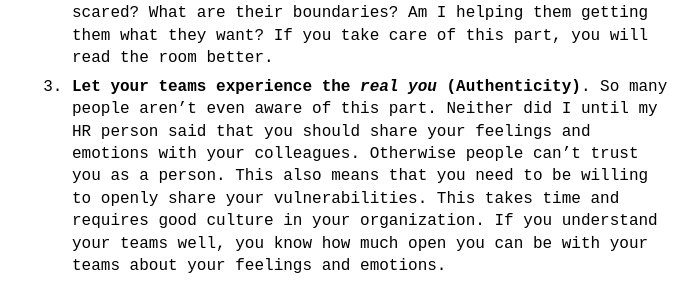
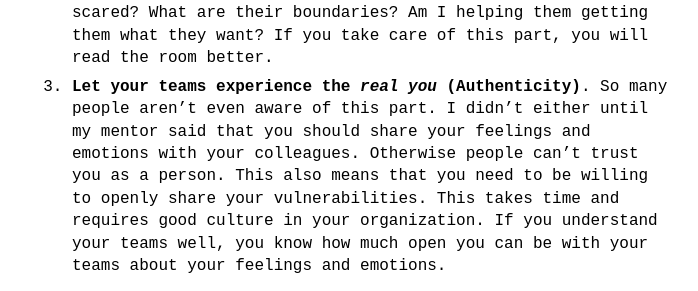
Before and after one commit to SuperShinyEyes/supershinyeyes.github.io, a Jekyll site: the page built from index.md, in a window 1280 px wide and 900 px high, scrolled down 1034 px. Shown: the part 182-473 px from the top of the window, without its empty margins (288-986 px from the left). Built offline with Jekyll 4.4.1, drawn with Linux system fonts in a browser that asks for light colours.

```diff
--- a/index.md
+++ b/index.md
@@ -35,7 +35,7 @@ Before you can execute anything—at work or with friends—you need to trust. H
 
 1. **Be competent (Logic)**. Everyone trusts people who get things done. There are three elements of competency: _technical_ knowledge, _operational/practical_ knowledge, and _political_ knowledge. Balance those three every quarter.
 2. **Care about your teams (Empathy)**. What makes them excited and scared? What are their boundaries? Am I helping them getting them what they want? If you take care of this part, you will read the room better.
-3. **Let your teams experience the _real you_ (Authenticity)**. So many people aren't even aware of this part. Neither did I until my HR person said that you should share your feelings and emotions with your colleagues. Otherwise people can't trust you as a person. This also means that you need to be willing to openly share your vulnerabilities. This takes time and requires good culture in your organization. If you understand your teams well, you know how much open you can be with your teams about your feelings and emotions.
+3. **Let your teams experience the _real you_ (Authenticity)**. So many people aren't even aware of this part. I didn't either until my mentor said that you should share your feelings and emotions with your colleagues. Otherwise people can't trust you as a person. This also means that you need to be willing to openly share your vulnerabilities. This takes time and requires good culture in your organization. If you understand your teams well, you know how much open you can be with your teams about your feelings and emotions.
 
 ### Materials
 - [Book: Beyond Entrepreneurship](https://www.goodreads.com/book/show/55270310-be-2-0-beyond-entrepreneurship-2-0)
```
